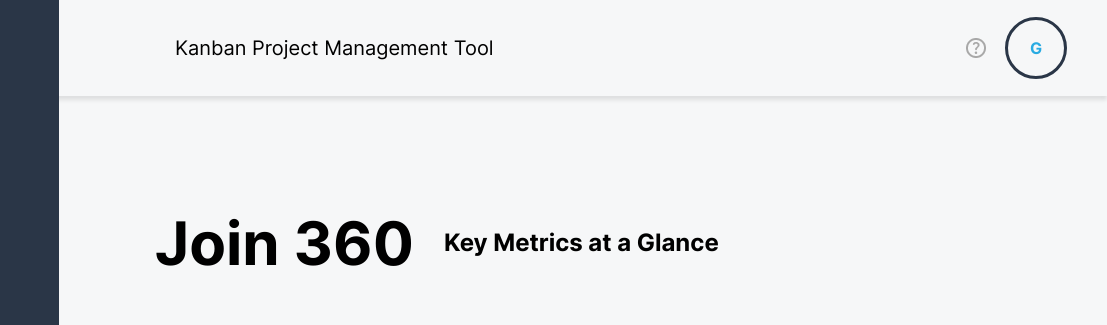
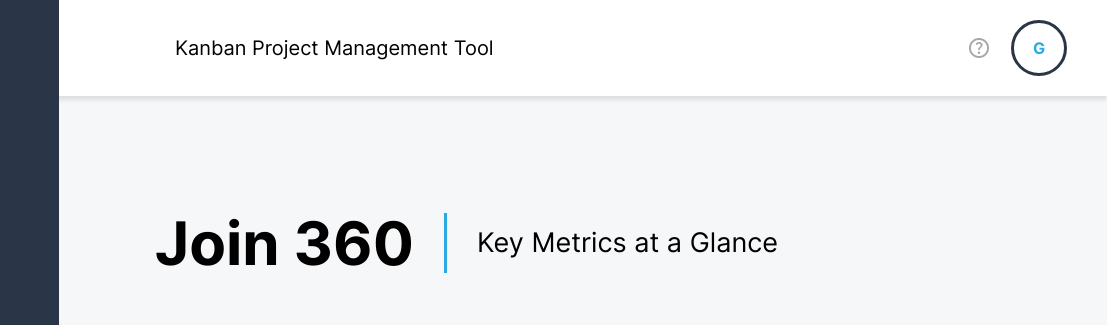
Before and after one commit to Patrick-Gogolin/JOIN, a plain HTML site: page summary.html in a window 1280 px wide. Shown: the top 325 px of the page, 173-1280 px from the left. Drawn offline with Linux system fonts and the light colour scheme.

Commit message:
added summary headline

```diff
--- a/summary.css
+++ b/summary.css
@@ -1,3 +1,9 @@
+* {
+    box-sizing: border-box;
+    margin: 0;
+    padding: 0;
+}
+
 body {
     margin: 0;
     font-family: Inter;
@@ -19,3 +25,13 @@ body {
     font-size: 60px;
     font-weight: 700;
 }
+
+.summary-headline h2 {
+    font-size: 27px;
+    font-weight: 400;
+}
+
+.vertical-divider {
+    border-left: 3px solid #29ABE2;
+    height: 60px;
+}
--- a/summary.html
+++ b/summary.html
@@ -15,9 +15,14 @@
     <div w3-include-html="templates/header.html"></div>
     <div w3-include-html="templates/sidebar.html"></div>
 
-    <div class="summary-headline">
-        <h1>Join 360</h1> <h2>Key Metrics at a Glance</h2>
-    </div>
+        <div class="summary-headline">
+            <h1>Join 360</h1>
+            <div class="vertical-divider"></div>
+            <h2>Key Metrics at a Glance</h2>
+        </div>
+
+
+
 
 </body>
 </html>
--- a/templates/header.css
+++ b/templates/header.css
@@ -13,6 +13,7 @@ hr {
 }
 
 header {
+    background-color: white;
     width: 100%;
     max-width: 1440px;
     height: 96px;
@@ -25,6 +26,7 @@ header {
 }
 
 .header-shadow {
+    background-color: white;
     box-shadow: 0px 4px 4px 0px #0000001A;
 }
 
```
